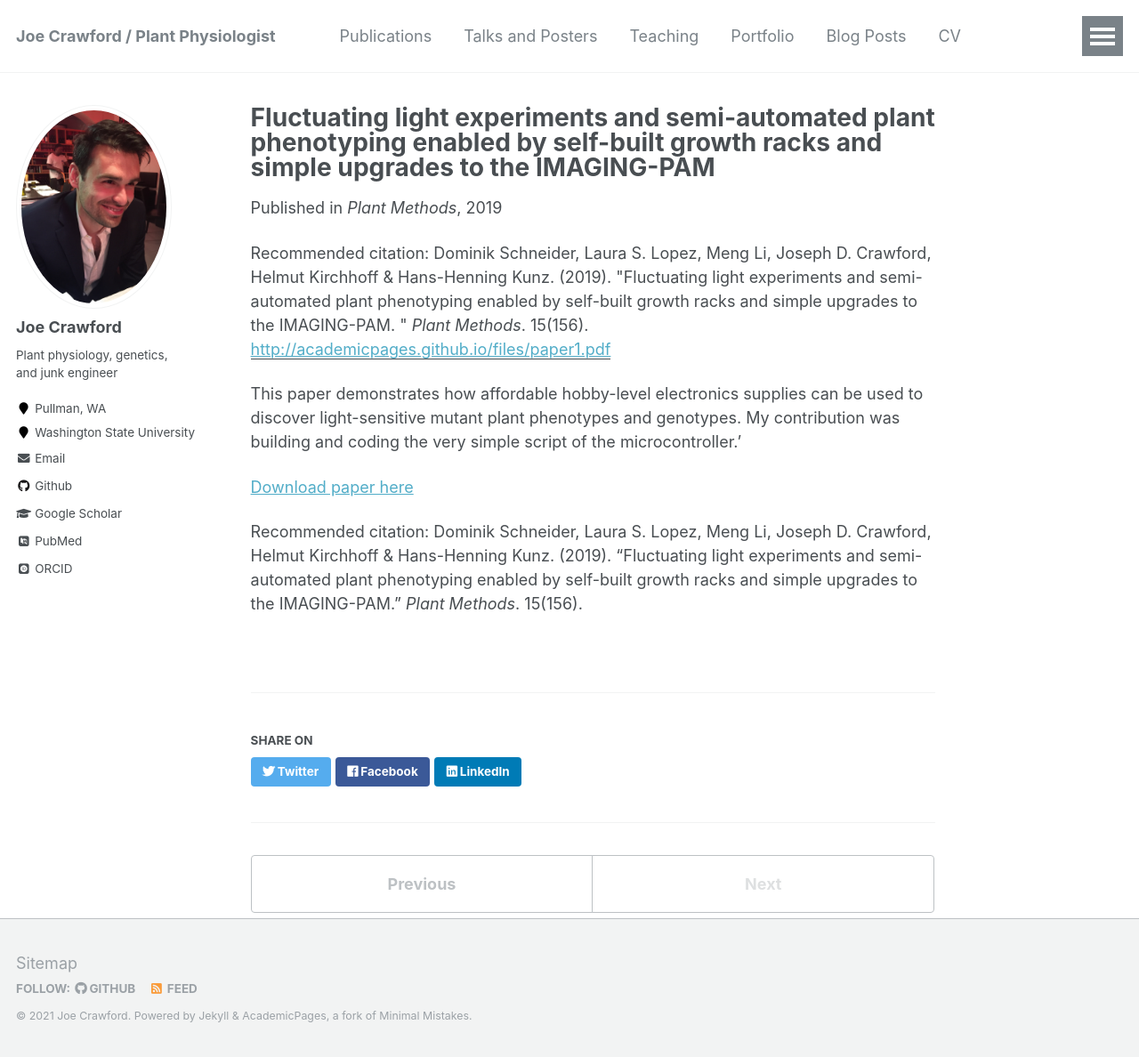
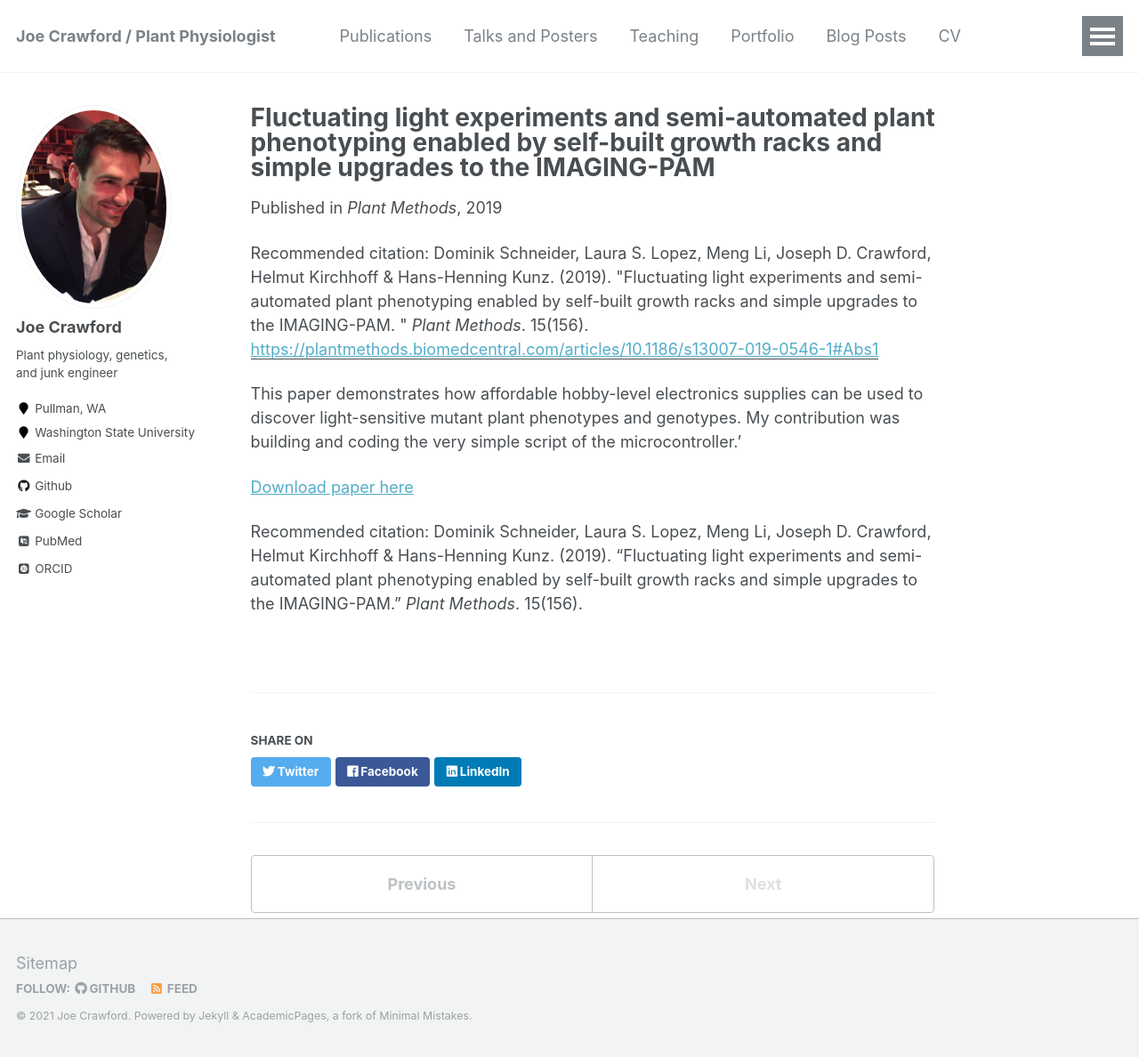
Before and after one commit to plant-physio/plant-physio.github.io, a Jekyll site: the page built from _publications/2009-10-01-paper-title-number-1.md, in a window 1280 px wide and 1188 px high. Shown: the whole window at 89% size. Built offline with Jekyll 4.4.1, drawn with Linux system fonts in a browser that asks for light colours; some web fonts are replaced; part of the change alters nothing that is shown.

Commit message:
changed urls

```diff
--- a/_publications/2009-10-01-paper-title-number-1.md
+++ b/_publications/2009-10-01-paper-title-number-1.md
@@ -5,12 +5,12 @@ permalink: /publication/2009-10-01-paper-title-number-1
 excerpt: 'This paper demonstrates how affordable hobby-level electronics supplies can be used to discover fluctuating light-sensitive mutant plant phenotypes and genotypes. My contribution was building and coding the very simple script of the microcontroller.'
 date: 2019-12-23
 venue: 'Plant Methods'
-paperurl: 'http://academicpages.github.io/files/paper1.pdf'
+paperurl: 'https://plantmethods.biomedcentral.com/articles/10.1186/s13007-019-0546-1#Abs1'
 
 citation: 'Dominik Schneider, Laura S. Lopez, Meng Li, Joseph D. Crawford, Helmut Kirchhoff & Hans-Henning Kunz. (2019). &quot;Fluctuating light experiments and semi-automated plant phenotyping enabled by self-built growth racks and simple upgrades to the IMAGING-PAM. &quot; <i>Plant Methods</i>. 15(156).'
 ---
 This paper demonstrates how affordable hobby-level electronics supplies can be used to discover light-sensitive mutant plant phenotypes and genotypes. My contribution was building and coding the very simple script of the microcontroller.'
 
-[Download paper here](http://academicpages.github.io/files/paper1.pdf)
+[Download paper here](https://plantmethods.biomedcentral.com/articles/10.1186/s13007-019-0546-1#Abs1)
 
 Recommended citation: Dominik Schneider, Laura S. Lopez, Meng Li, Joseph D. Crawford, Helmut Kirchhoff & Hans-Henning Kunz. (2019). "Fluctuating light experiments and semi-automated plant phenotyping enabled by self-built growth racks and simple upgrades to the IMAGING-PAM." <i>Plant Methods</i>. 15(156).
```
